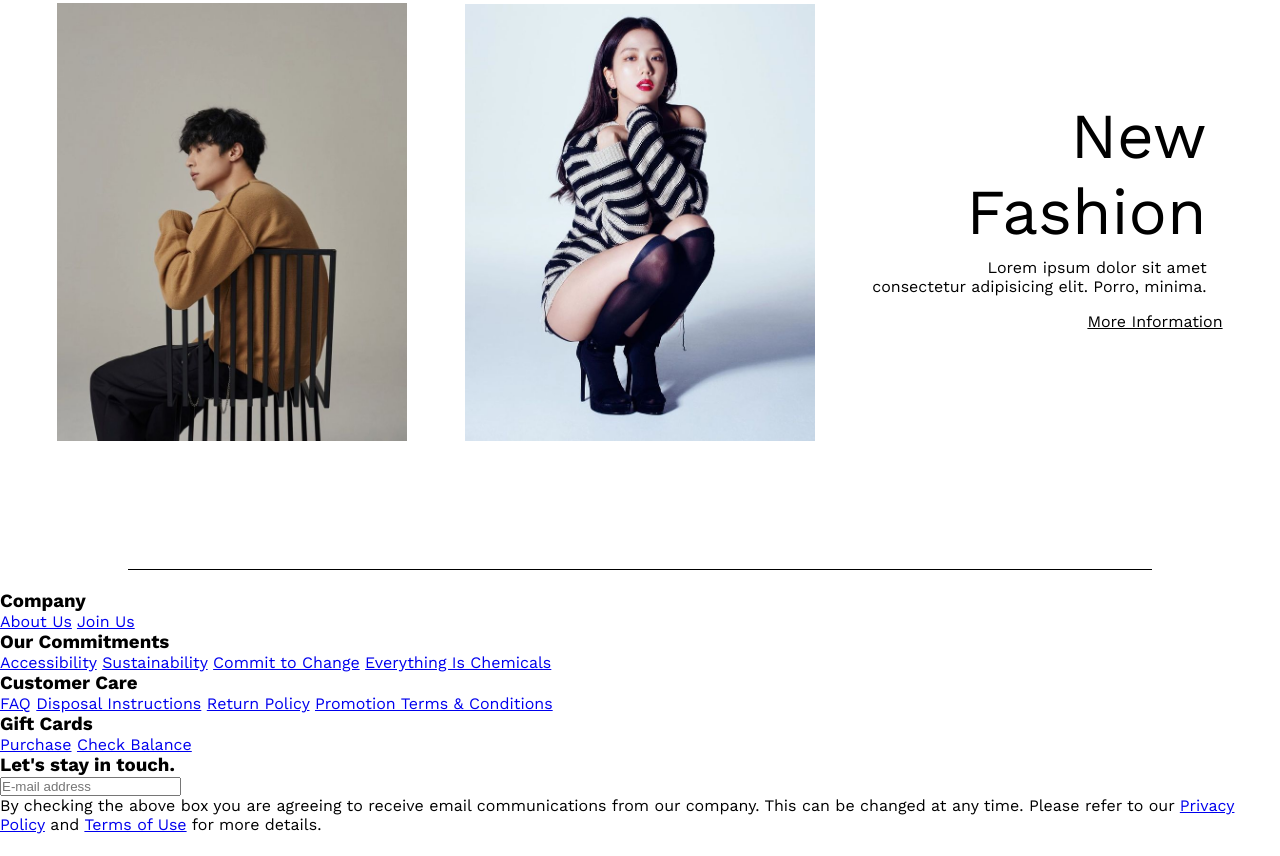
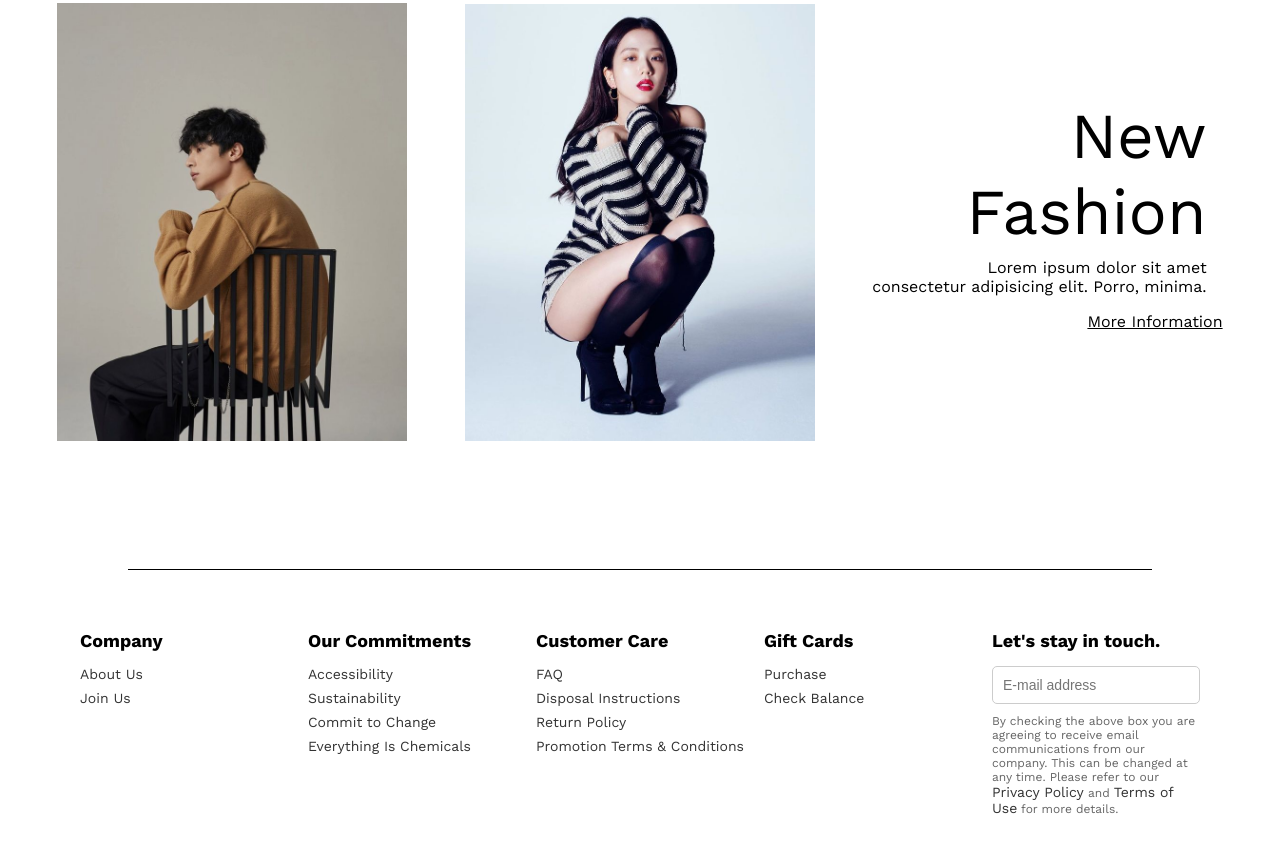
Before and after one commit to haidarakhs/FashionWeb_Gabut, a plain HTML site: page index.html in a window 1280 px wide. Shown: the part 4164-5020 px from the top of the page. Before the commit the page ends 4998 px from the top, so only its background shows below. Drawn offline with nearby package versions, Linux system fonts and the light colour scheme.

Commit message:
update harus

```diff
--- a/style.css
+++ b/style.css
@@ -329,3 +329,41 @@ body {
   margin: 20px auto;
   margin-top: 8rem;
 }
+.footer {
+  display: grid;
+  grid-template-columns: repeat(5, 1fr);
+  gap: 20px;
+  max-width: 1200px;
+  width: 100%;
+  padding: 40px;
+  margin-top: 5rem;
+  margin: 0 auto;
+}
+.footer div {
+  display: flex;
+  flex-direction: column;
+}
+.footer h3 {
+  font-size: 18px;
+  margin-bottom: 15px;
+}
+.footer a {
+  text-decoration: none;
+  color: #333;
+  margin-bottom: 8px;
+  font-size: 14px;
+}
+.footer a:hover {
+  text-decoration: underline;
+}
+.footer input {
+  padding: 10px;
+  font-size: 14px;
+  border: 1px solid #ccc;
+  border-radius: 5px;
+  margin-bottom: 10px;
+}
+.footer p {
+  font-size: 12px;
+  color: #666;
+}
```
